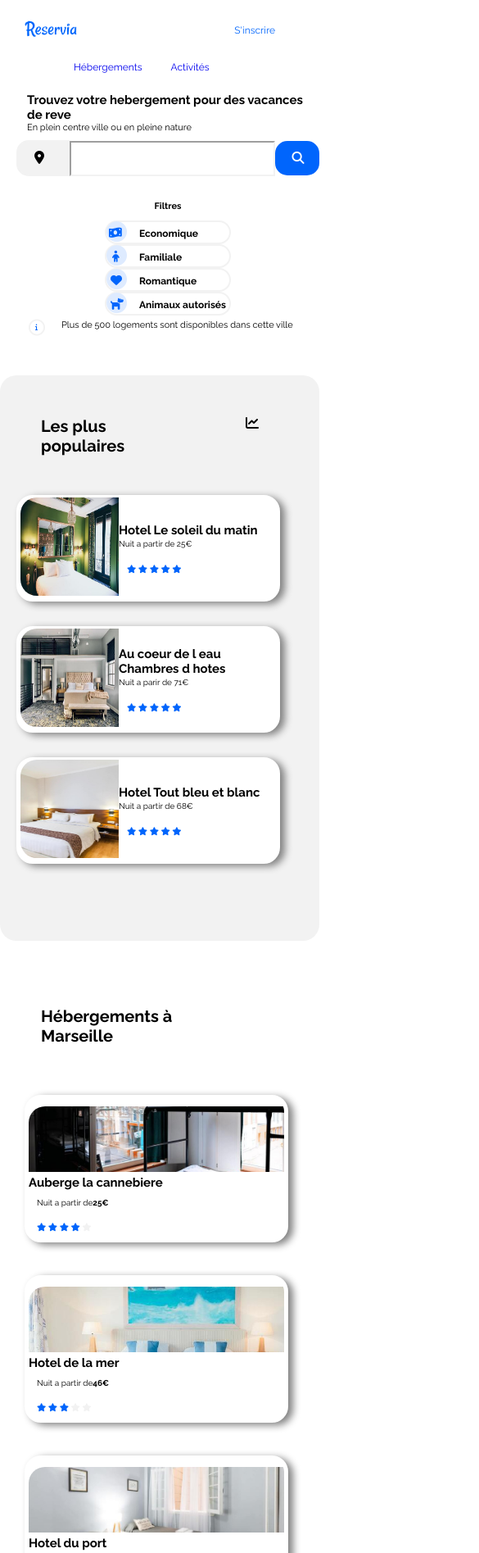
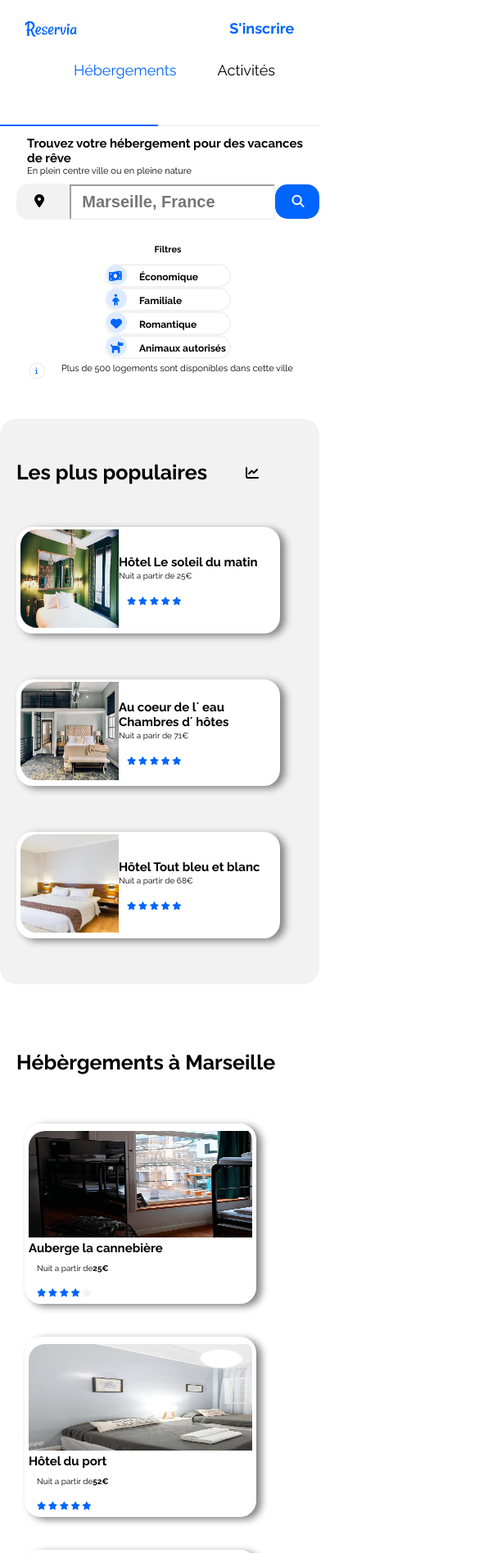
Before and after one commit to Eddy07999/Eddyleullier_2_23082021, a plain HTML site: page index.html in a window 390 px wide. Shown: the top 1895 px of the page at 82% size, 585 px wide, since content can reach past the window. Drawn offline with Linux system fonts and the light colour scheme.

Commit message:
code de base_0109

```diff
--- a/index.html
+++ b/index.html
@@ -21,12 +21,17 @@
 		 	<img src="./images/logo/Reservia@3x.png" alt="logo">
 
 
-		 	<ul><div id="navbar">
-	 			<li><a href="#hebergements">Hébergements</a></li>
-		 		<li><a href="#activites">Activités </a></li></div>
-		 		<li id="inscrire">S'inscrire</li>
-		 </ul>
-		 </nav>
+		 	<ul> <!--<div id="navbar"> -->
+	 			<li id="hebergement"><a href="#hebergements">Hébergements</a></li>
+
+		 		<li id="activite"><a href="#activites">Activités </a></li><!--</div>-->
+		 		<li id="inscrire"><a href="">S'inscrire</a></li>
+		 	</ul>
+
+		</nav>
+		<hr id="blue_line">
+		<hr id="grey_line"align="right"width="50%"color="#F2F2F2">
+
 
 
 	</header>
@@ -39,7 +44,7 @@
 
 
 		<section class="entete">
-			<h1>Trouvez votre hebergement pour des vacances de reve</h1>
+			<h1>Trouvez votre hébergement pour des vacances de r&ecirc;ve</h1>
 			<p>En plein centre ville ou en pleine nature</p>
 			<div class="recherche">
 				<span id="marker"><i class="fas fa-map-marker-alt" aria-hidden="true"></i></span>
@@ -48,14 +53,14 @@
 
 					<form method="post"  action="form.php"></form>
 
-					<input type="text"class="style_input" name="formulaire" id="formulaire">
-					<!-- <label id="bouton_recherche"for="recherche"><span>rechercher</span><i class="fas fa-search"></i></label> -->
-					<button id="bouton_recherche"type="button"><span>Rechercher</span><i class="fas fa-search"aria-hidden="true"></i></button>
+					<input type="text"  placeholder= "  Marseille, France" class="style_input" name="formulaire" id="formulaire">
+
+					<a href=""><button id="bouton_recherche" type="button"><span>Rechercher</span><i class="fas fa-search" aria-hidden="true"></i></button></a>
 
 
 			</div>
 
-			<div id="filtres">
+		<div id="filtres">
 
 
 
@@ -65,7 +70,7 @@
 
 					<i class="light_blue fas fa-circle" aria-hidden="true" ></i>
 					<i class="money_bill fas fa-money-bill-wave" aria-hidden="true" ></i>
-					<a href=""><p>Economique</p></a>
+					<a href=""><p>&Eacute;conomique</p></a>
 				</div>
 
 
@@ -113,14 +118,14 @@
 
 			<section class="hebergements_ville_choisi">
 
-				<h2 id="hebergements">Hébergements &agrave Marseille</h2>
+				<h2 id="hebergements">Héb&egrave;rgements &agrave; Marseille</h2>
 
 
 						<article>
 							<a href="">
-							<img src="./images/hebergements/marcus-loke-WQJvWU_HZFo-unsplash.jpg" alt="auberge la cannebiere">
-							<h3 >Auberge la cannebiere</h3>
-							<p>Nuit a partir de  <strong> 25€</strong></p>
+							<img src="./images/hebergements/marcus-loke-WQJvWU_HZFo-unsplash.jpg"  alt="auberge la cannebiere">
+							<h3 >Auberge la cannebi&egrave;re</h3>
+							<p>Nuit a partir de   <strong> 25€</strong></p>
 							<div class="star">
 								<i class="fas fa-star" aria-hidden="true"></i>
 								<i class="fas fa-star" aria-hidden="true"></i>
@@ -132,10 +137,39 @@
 								</a>
 
 						</article>
+						<article>
+				    		<a href="">
+				    		<img src="./images/hebergements/fred-kleber-gTbaxaVLvsg-unsplash.jpg" alt="hotel du port">
+							<h3>H&ocirc;tel du port</h3>
+							<p>Nuit a partir de  <strong> 52€</strong> </p>
+							<div class="star">
+								<i class="fas fa-star" aria-hidden="true"></i>
+								<i class="fas fa-star" aria-hidden="true"></i>
+								<i class="fas fa-star" aria-hidden="true"></i>
+								<i class="fas fa-star" aria-hidden="true"></i>
+								<i class="fas fa-star" aria-hidden="true"></i>
+							</div>
+							</a>
+				    	</article>
+				    	<article>
+				    		<a href="">
+				    		<img src="./images/hebergements/reisetopia-B8WIgxA_PFU-unsplash.jpg" alt="hotel les mouettes">
+							<h3>H&ocirc;tel les mouettes</h3>
+							<p>Nuit a partir de  <strong> 76€</strong></p>
+							<div class="star">
+
+								<i class="fas fa-star" aria-hidden="true"></i>
+								<i class="fas fa-star" aria-hidden="true"></i>
+								<i class="fas fa-star" aria-hidden="true"></i>
+								<i class="fas fa-star" aria-hidden="true"></i>
+								<span class="grey_star" aria-hidden="true"><i class="fas fa-star" aria-hidden="true"></i></span>
+							</div>
+							</a>
+						</article>
 						<article >
 							<a href="">
 							<img src="./images/hebergements/annie-spratt-Eg1qcIitAuA-unsplash.jpg"  alt="hotel de la mer">
-								<h3>Hotel de la mer</h3>
+								<h3>H&ocirc;tel de la mer</h3>
 								<p>Nuit a partir de  <strong> 46€</strong></p>
 							<div class="star">
 
@@ -150,20 +184,7 @@
 						</article>
 
 
-				    	<article>
-				    		<a href="">
-				    		<img src="./images/hebergements/fred-kleber-gTbaxaVLvsg-unsplash.jpg" alt="hotel du port">
-							<h3>Hotel du port</h3>
-							<p>Nuit a partir de  <strong> 52€</strong> </p>
-							<div class="star">
-								<i class="fas fa-star" aria-hidden="true"></i>
-								<i class="fas fa-star" aria-hidden="true"></i>
-								<i class="fas fa-star" aria-hidden="true"></i>
-								<i class="fas fa-star" aria-hidden="true"></i>
-								<i class="fas fa-star" aria-hidden="true"></i>
-							</div>
-							</a>
-				    	</article>
+
 
 				    	<article>
 				   			<a href="">
@@ -183,26 +204,12 @@
 
 
 
-				    	<article>
-				    		<a href="">
-				    		<img src="./images/hebergements/reisetopia-B8WIgxA_PFU-unsplash.jpg" alt="hotel les mouettes">
-							<h3>Hotel les mouettes</h3>
-							<p>Nuit a partir de  <strong> 76€</strong></p>
-							<div class="star">
 
-								<i class="fas fa-star" aria-hidden="true"></i>
-								<i class="fas fa-star" aria-hidden="true"></i>
-								<i class="fas fa-star" aria-hidden="true"></i>
-								<i class="fas fa-star" aria-hidden="true"></i>
-								<span class="grey_star" aria-hidden="true"><i class="fas fa-star" aria-hidden="true"></i></span>
-							</div>
-							</a>
-						</article>
 
 				    	<article>
 				    		<a href="">
 				    		<img src="./images/hebergements/febrian-zakaria-M6S1WvfW68A-unsplash.jpg" alt="hotel chez Amina">
-							<h3>Hotel chez Amina</h3>
+							<h3>H&ocirc;tel chez Amina</h3>
 							<p>Nuit a partir de  <strong> 96€</strong></p>
 							<div class="star">
 
@@ -234,9 +241,9 @@
 
 						<article>
 							<a href="">
-							<img src="./images/hebergements/emile-guillemot-Bj_rcSC5XfE-unsplash.jpg" alt="photo hotel">
+							<img src="./images/hebergements/emile-guillemot-Bj_rcSC5XfE-unsplash.jpg" alt="photo hotel"></a>
 							<div class= "description_pop">
-							<h3>Hotel Le soleil du matin</h3>
+							<h3>H&ocirc;tel Le soleil du matin</h3>
 							<p>Nuit a partir de 25€</p>
 							<div class="star">
 
@@ -245,15 +252,15 @@
 								<i class="fas fa-star" aria-hidden="true"></i>
 								<i class="fas fa-star" aria-hidden="true"></i>
 								<i class="fas fa-star" aria-hidden="true"></i>
-							</div></a>
+							</div>
 
 							</div></article>
 
 						<article>
 							<a href="">
-							<img src="./images/hebergements/aw-creative-VGs8z60yT2c-unsplash.jpg" alt="photo chambres d hotes">
+							<img src="./images/hebergements/aw-creative-VGs8z60yT2c-unsplash.jpg" alt="photo chambres d hotes"></a>
 							<div class= "description_pop">
-							<h3>Au coeur de l eau Chambres d hotes</h3>
+							<h3>Au coeur de l&acute; eau Chambres d&acute; h&ocirc;tes</h3>
 							<p>Nuit a parir de 71€</p>
 							<div class="star">
 								<i class="fas fa-star" aria-hidden="true"></i>
@@ -261,15 +268,15 @@
 								<i class="fas fa-star" aria-hidden="true"></i>
 								<i class="fas fa-star" aria-hidden="true"></i>
 								<i class="fas fa-star" aria-hidden="true"></i>
-							</div></a>
+							</div>
 						</div>
 						</article>
 
 						<article>
 							<a href="">
-							<img src="./images/hebergements/febrian-zakaria-sjvU0THccQA-unsplash.jpg" alt="photo hotel">
+							<img src="./images/hebergements/febrian-zakaria-sjvU0THccQA-unsplash.jpg" alt="photo hotel"></a>
 							<div class= "description_pop">
-							<h3>Hotel Tout bleu et blanc</h3>
+							<h3>H&ocirc;tel Tout bleu et blanc</h3>
 							<p>Nuit a partir de 68€</p>
 							<div class="star">
 
@@ -278,8 +285,8 @@
 								<i class="fas fa-star" aria-hidden="true"></i>
 								<i class="fas fa-star" aria-hidden="true"></i>
 								<i class="fas fa-star" aria-hidden="true"></i>
-							</div></a>
-
+							</div>
+							</div>
 
 						</article>
 
@@ -292,46 +299,48 @@
 		</section>
 
 		<section id="activites_ville_choisi">
-			<h2 id="activites">Activités a Marseille</h2>
+			<h2 id="activites">Activités &agrave; Marseille</h2>
 				<div class="choix_activite">
 
-						<article>
+							<a href=""><article>
 							<img src="./images/activites/reno-laithienne-QUgJhdY5Fyk-unsplash.jpg" alt="photo le vieux port">
 							<h3>Vieux Port</h3>
-						</article>
+						</article></a>
 
 					<div class="petit_article">
-						<article>
+						<a href=""><article>
 							<img src="./images/activites/paul-hermann-QFTrLdQIRhI-unsplash.jpg" alt="photo port de Pormegues">
 							<h3>Fort de Pormegues</h3>
-						</article>
-						<article>
+						</article></a>
+						<a href=""><article>
 							<img src="./images/activites/kevin-hikari-rV_Qd1l-VXg-unsplash.jpg" alt="photo Ile du frioul">
 							<h3>Iles du Frioul</h3>
-						</article>
+						</article></a>
 					</div>
 
 
 
 
-						<article>
+						<a href=""><article>
 							<img src="./images/activites/kilyan-sockalingum-NR8-cBCN3aI-unsplash.jpg" alt="photo Parc nationnal des calanques">
 							<h3>Parc national des Calanques</h3>
-						</article>
+						</article></a>
 
 
 						<div class=" petit_article">
-						<article>
+						<a href=""><article>
 							<img src="./images/activites/florian-wehde-xW9e8gdotxI-unsplash.jpg" alt="photo Notre Dame de la garde">
 							<h3>Notre Dame de la Garde</h3>
-						<article>
+						</article></a>
+						<a href=""><article>
 							<img src="./images/activites/lena-paulin-wH2-EJoDcV0-unsplash.jpg" alt="photo Parc Longchamp">
 							<h3>Parc Longchamp</h3>
+						</article></a>
 						</div>
 
 
 
-			</article>
+
 		</div>
 
 
@@ -354,8 +363,8 @@
 		<article>
 			<h3>A propos de</h3>
 			<p>Fonctionnement du site</p>
-			<p>Conditions general de vente</p>
-			<p>Donnees et confidentialite</p>
+			<p>Conditions général de vente</p>
+			<p>Données et confidentialité</p>
 		</article>
 		<article>
 			<h3>Nos hébergements</h3>
--- a/styles.css
+++ b/styles.css
@@ -4,6 +4,7 @@ body{
 	margin:0 ;
 	font-family: raleway,sans-serif ;
 	color: #0065FC;
+	width: 100%;
 
 
 
@@ -31,22 +32,49 @@ nav ul{
 	font-size: 12px;
 	flex-wrap: wrap;
 }
-#navbar {
-	display: flex;
+
+#hebergement{
+	border-top: 2px solid #0065FC;
+	margin-bottom: 30px;
 
 }
 
 
 
+#activite a{
+	color: #000;
+}
+#hebergement a{
+
+	color: #0065FC;
+
+}
+#inscrire a{
+	text-decoration: none;
+	font-weight: bold;
+	color: #0065FC;
+}
+
+nav li{
+	margin: 0 15px 0 20px;
+
+}
+hr{
+	display: none;
+}
+ #blue_line {
+ 	border: 1px #0065FC solid;
+	align: left;
+	width: 50%;
+
+}
+#grey_line{
+	border: 1px #F2F2F2 solid;
+	align: right;
+	width: 50%;
+}
 
 
-
-nav li{
-
-	margin: 0 15px 0 20px;
-
-
-}
 
       /*main*/
 
@@ -89,7 +117,6 @@ h1{
 .recherche{
 	display: flex;
  	align-items: center;
-
 	width: 300px;
 	height: 40px;
 	margin-left: 30px;
@@ -98,6 +125,9 @@ h1{
 .style_input{
 	border-color: #F2F2F2;
 	width: 250px;
+	font-weight: bold;
+
+
 
 }
 
@@ -106,22 +136,28 @@ h1{
 form{
 	border-color: none;
 
-
+}
+#bouton_recherche {
+	color: white;
+	background-color:#0065FC ;
+	border: 2px solid #0065fc;
+	height: 42px;
+	border-radius: 0 15px 15px 0;
 
 
 }
-#bouton_recherche{
+
+#bouton_recherche a{
+	text-decoration: none;
 	color: white;
 
-	background-color:#0065FC ;
-	border: 2px solid #0065fc;
-	height: 42px;
-	/*padding-top: 10px;*/
-	border-radius: 0 15px 15px 0;
+}
+#bouton_recherche a:hover{
+	transform: scale(1.2);
+
 }
 
 #bouton_recherche i{
-
 	display: none;
 }
 
@@ -130,8 +166,6 @@ form{
 
 
 #filtres  {
-
-
 	margin-top: 25px;
 	margin-left: 20px;
 	font-size: 15px;
@@ -170,7 +204,6 @@ form{
 .light_blue{
 	width: 30px;
 	color: #DEEBFF;
-
 	position: absolute;
 	font-size: 25px;
 }
@@ -252,17 +285,15 @@ form{
 	flex-wrap: wrap;
 	justify-content: space-evenly ;
 
-
-
 }
 
 
 
-h2{
+.hebergements_ville_choisi h2{
 	position: absolute;
-	padding-right: 270px;
+	margin-right: 364px;
 	margin-bottom: 20px;
-	font-size: 20px;
+	font-size: 25px;
 	font-weight: bold;
 	color: #000;
 }
@@ -271,7 +302,7 @@ h2{
 
 .hebergements_ville_choisi article{
 
-	height: 170px;
+	height: 210px;
 	width:30%;
 	margin-top: 120px;
 	overflow: hidden;
@@ -303,7 +334,6 @@ h3{
 	font-size: 15px;
 	color: #000;
 
-
 }
 article p{
 
@@ -319,10 +349,9 @@ article p{
 .hebergements_ville_choisi article img{
 
 	border-radius: 20px 20px 0px 0px;
-	height: 80px;
-	width: 100%;
-	padding-right: 254px;
-	object-fit: cover;
+	height: 130px;
+	width: 255%;
+
 
 }
 
@@ -346,15 +375,17 @@ article p{
 .hebergements_ville_choisi p{
 
 	color: #000;
-	position: ;
+
 	margin-top: 10px;
 	margin-left: 10px;
 	height: 20px;
 
 }
 
-#afficher_plus{
-	margin-right: 500px;
+ #afficher_plus{
+
+	margin-right:700px;
+
 }
 
 
@@ -370,11 +401,16 @@ article p{
 	flex-wrap: wrap;
 
 }
+.populaires_titre h2{
+	color: #000;
+	font-size: 25px;
+	position: absolute;
+}
 
 .populaires_titre{
 
-	margin-bottom: 50px;
-	display: flex;
+	/*margin-bottom: 50px;*/
+	/*display: flex;*/
 }
 
 .populaires_titre i{
@@ -389,7 +425,7 @@ article p{
 	border: 5px solid white;
 	margin-left: 20px;
 	margin-right: 20px;
-	margin-top: 30px;
+	margin-top: 56px;
 	border-radius: 20px;
 	height: 120px;
 	display: flex;
@@ -420,7 +456,7 @@ article p{
 	margin-top: 50px;
 }
 .populaires_titre i{
-	margin-top: 50px;
+	margin-top: 58px;
 
 }
 
@@ -430,9 +466,13 @@ article p{
 
 	margin-top: 200px;
 }
+.choix_activite a: hover{
+	transform: scale(1.5);
+}
 
 h2{
-	margin: 50px;
+	margin: 50px 0 0 20px;
+	color: #000;
 }
 
 .choix_activite{
@@ -454,7 +494,6 @@ h2{
 }
 
 .choix_activite img{
-
 	height: 500px;
 }
 
@@ -491,7 +530,6 @@ footer{
 }
 .container p{
 	margin-top: 10px;
-
 	font-size: 15px;
 }
 
@@ -525,7 +563,7 @@ footer{
 
 #afficher_plus {
 
-	margin-right: 500px;
+	margin-right: 400px;
 }
 }
 
@@ -534,23 +572,50 @@ footer{
 
 
 @media screen and (max-width: 768px){
+body{
+	width: 100%;
+}
 
 nav {
 	flex-direction: column;
 	align-items: baseline;
+
+}
+
+
+#blue_line {
+
+	display: flex;
+	position: absolute;
+
+
+
+}
+#grey_line{
+	display: flex;
+	position: relative;
+
+}
+
+
+#hebergement{
+	border: none;
+}
+
+#activite{
+	position: absolute;
+	right: 10%;
+	top: 75px;
 }
 #inscrire{
 	position: absolute;
-	right: 10%;
-	top: 30px;
+	right: 4%;
+	top: 24px;
+}
+nav ul{
+	font-size: 18px;
 }
 
-#navbar {
-
-	justify-content: space-between;
-
-
-}
 #bouton_recherche span{
 	display: none;
 
@@ -582,6 +647,10 @@ nav {
 	order: 1;
 	margin-top: 30px;
 }
+.hebergements_ville_choisi h2{
+	margin-right: 310px;
+
+}
 
  .populaire_titre h2{
 
@@ -603,6 +672,7 @@ nav {
 	margin-right: 30px;
 	margin-top: 100px;
 }
+
 
 
 .les_plus_populaires{
@@ -656,7 +726,10 @@ footer{
 
 
 @media screen and (max-width: 480px){
-	.style_input{
+body{
+	width: 100%;
+}
+.style_input{
 		width: 100%;
 	}
 
@@ -692,29 +765,29 @@ footer{
 
 .hebergements_ville_choisi{
 	flex-direction: column;
-	margin-right: 30px;
+	justify-content: center;
 	background-color: white;
 	width: 100%;
 }
+.hebergements_ville_choisi h2{
+	margin-right: 0px;
+}
 
 .hebergements_ville_choisi article{
-	width: 80% ;
+	width: 70% ;
 	align-items: center;
 	margin-left: 30px;
-	margin-right: 50px;
 	margin-top: 10px;
-}
-.hebergements_ville_choisi img{
-	flex-shrink: 0.5;
 
 }
+
 .les_plus_populaires article {
 	width: 80% ;
 
 }
 .populaires_titre i{
-	margin-top: 50px;
-	margin-right: 300px;
+	margin-top: 58px;
+
 }
 #activites{
 	padding-right: 0px;
```
